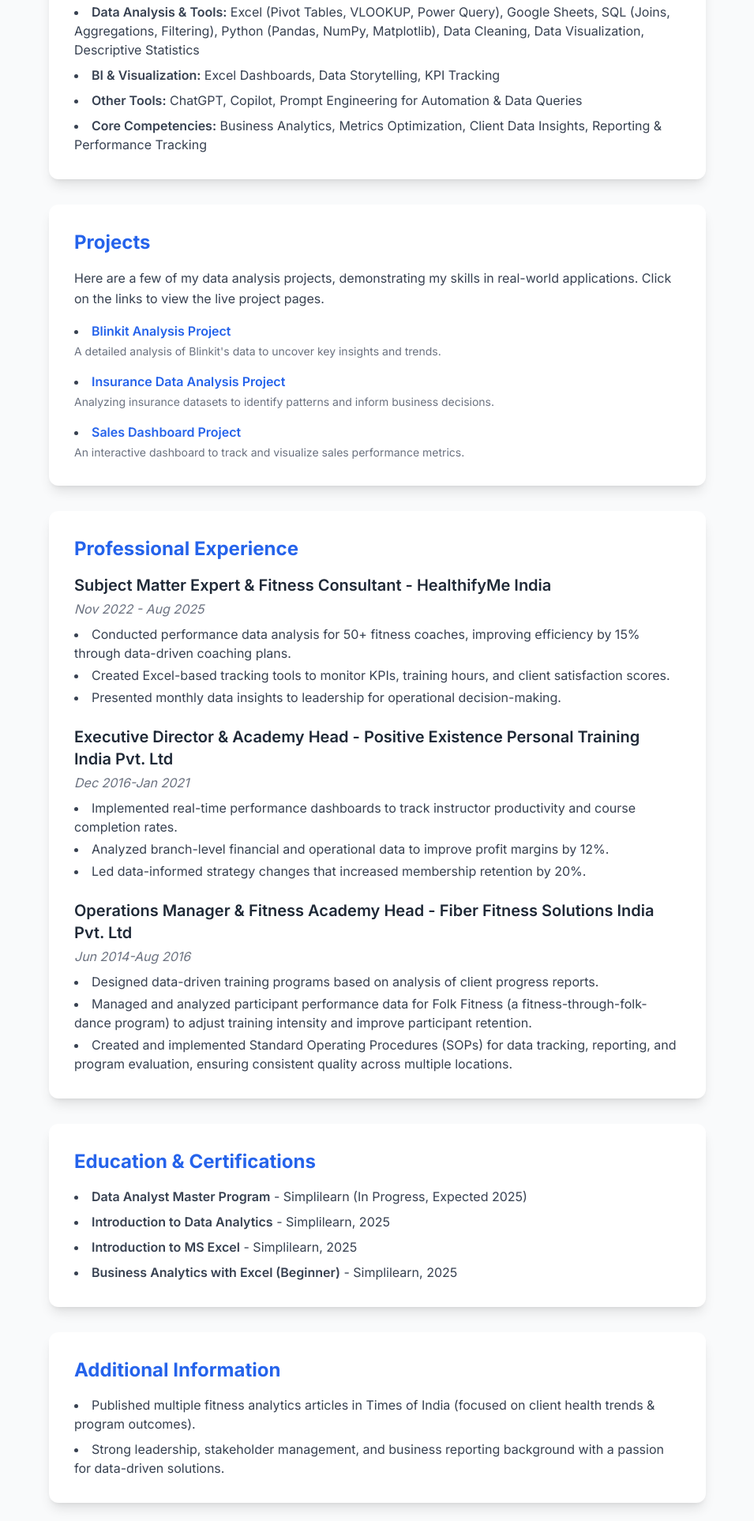
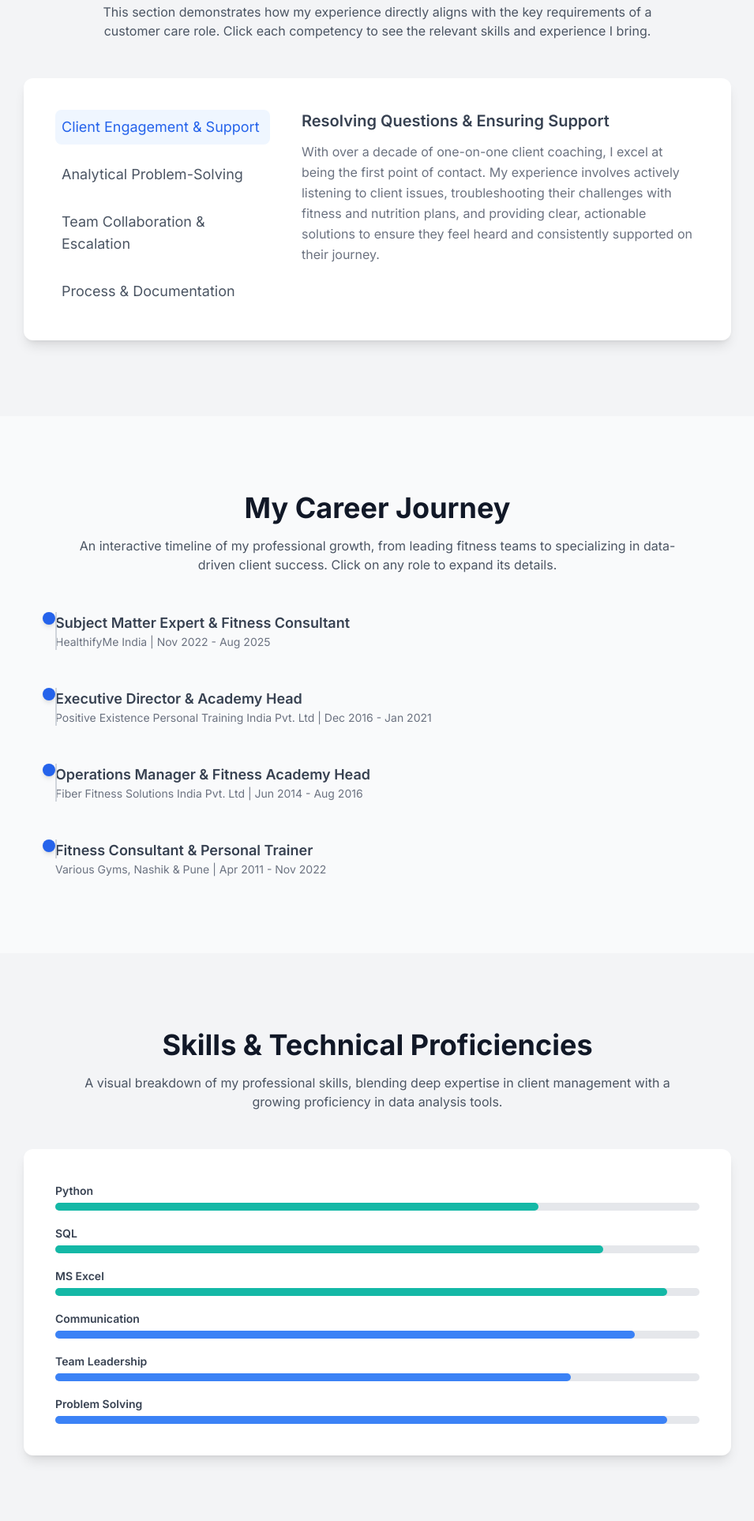
Before and after one commit to rakeshaamalepatil/resume, a plain HTML site: page index.html in a window 1280 px wide. Shown: the part 871-2797 px from the top of the page at 79% size, without its empty margins (162-1117 px from the left). Drawn offline with nearby package versions, Linux system fonts and the light colour scheme.

Commit message:
index.html

```diff
--- a/index.html
+++ b/index.html
@@ -3,165 +3,241 @@
 <head>
     <meta charset="UTF-8">
     <meta name="viewport" content="width=device-width, initial-scale=1.0">
+    <!-- Load Tailwind CSS for easy styling -->
+    <script src="https://cdn.tailwindcss.com"></script>
     <!-- Using a professional-looking font from Google Fonts -->
     <link href="https://fonts.googleapis.com/css2?family=Inter:wght@400;600;700&display=swap" rel="stylesheet">
-    <!-- Load Tailwind CSS for easy styling -->
-    <script src="https://cdn.tailwindcss.com"></script>
-    <title>Rakesh Ashok Aamalepatil - Resume</title>
+    <title>Rakesh A. Aamalepatil - Resume</title>
     <style>
         body {
             font-family: 'Inter', sans-serif;
+            scroll-behavior: smooth;
+        }
+        .timeline-item::before {
+            content: '';
+            position: absolute;
+            left: 0;
+            top: 0;
+            bottom: 0;
+            width: 2px;
+            background-color: #d1d5db; /* A subtle gray line */
+            z-index: 1;
+        }
+        .timeline-item:last-child::before {
+            height: 50%; /* Adjusts the line length for the last item */
         }
     </style>
 </head>
-<body class="bg-gray-50 text-gray-800">
+<body class="bg-gray-100 text-gray-800">
 
-    <!-- Header Section -->
-    <header class="bg-blue-600 text-white py-12 px-4 shadow-lg">
-        <div class="container mx-auto max-w-4xl flex flex-col md:flex-row items-center justify-between">
-            <div class="text-center md:text-left mb-4 md:mb-0">
-                <h1 class="text-3xl md:text-5xl font-bold">Rakesh Ashok Aamalepatil</h1>
-                <p class="text-lg md:text-xl font-light mt-2">Data Analyst in transition</p>
-            </div>
-            <div class="text-sm text-center md:text-right space-y-1">
-                <p>Nashik, Maharashtra</p>
-                <p>+91 81495 11093</p>
-                <a href="mailto:rakesh.aamale.paatil@gmail.com" class="text-white hover:underline">rakesh.aamale.paatil@gmail.com</a>
-                <p>
-                    <a href="https://www.linkedin.com/in/rakeshaamalepatil/" class="text-white hover:underline" target="_blank">LinkedIn</a> |
-                    <a href="https://github.com/rakeshaamalepatil" class="text-white hover:underline" target="_blank">GitHub</a>
-                </p>
+    <!-- Navbar -->
+    <nav class="bg-white sticky top-0 z-50 shadow-md">
+        <div class="container mx-auto px-4 py-4 md:py-6 flex items-center justify-between">
+            <h1 class="text-2xl md:text-3xl font-bold text-gray-900">Rakesh A. Aamalepatil</h1>
+            <div class="hidden md:flex space-x-6 text-gray-600 font-medium">
+                <a href="#overview" class="hover:text-blue-600 transition-colors duration-200">Overview</a>
+                <a href="#competencies" class="hover:text-blue-600 transition-colors duration-200">Core Competencies</a>
+                <a href="#journey" class="hover:text-blue-600 transition-colors duration-200">Career Journey</a>
+                <a href="#skills" class="hover:text-blue-600 transition-colors duration-200">Skills & Tools</a>
+                <a href="#projects" class="hover:text-blue-600 transition-colors duration-200">Projects</a>
             </div>
         </div>
-    </header>
+    </nav>
 
-    <!-- Main Content Sections -->
-    <main class="container mx-auto max-w-4xl p-4 md:p-8 space-y-8">
+    <!-- Overview Section -->
+    <section id="overview" class="bg-white py-16 md:py-24 px-4 text-center">
+        <div class="container mx-auto max-w-4xl">
+            <h2 class="text-3xl md:text-5xl font-bold text-gray-900 mb-4">15+ Years of Client-Centric Excellence</h2>
+            <p class="text-lg md:text-xl text-gray-600">
+                Bridging expert fitness coaching with data-driven analysis to deliver exceptional customer support and engagement.
+            </p>
+            <div class="flex flex-col md:flex-row justify-center items-center mt-12 space-y-6 md:space-y-0 md:space-x-6">
+                <!-- Competency Card 1 -->
+                <div class="bg-white p-6 md:p-8 rounded-xl shadow-lg border border-gray-200 w-full md:w-1/3">
+                    <h3 class="text-xl font-semibold text-gray-700 mb-2">Client Relationship Expert</h3>
+                    <p class="text-gray-500 text-sm">
+                        Mastery in building rapport, understanding needs, and guiding clients to success through empathetic and structured support.
+                    </p>
+                </div>
+                <!-- Competency Card 2 -->
+                <div class="bg-white p-6 md:p-8 rounded-xl shadow-lg border border-gray-200 w-full md:w-1/3">
+                    <h3 class="text-xl font-semibold text-gray-700 mb-2">Analytical Problem-Solver</h3>
+                    <p class="text-gray-500 text-sm">
+                        Utilizes a data-informed approach to analyze issues, track performance, and implement effective improvement strategies.
+                    </p>
+                </div>
+                <!-- Competency Card 3 -->
+                <div class="bg-white p-6 md:p-8 rounded-xl shadow-lg border border-gray-200 w-full md:w-1/3">
+                    <h3 class="text-xl font-semibold text-gray-700 mb-2">Adaptable & Tech-Savvy</h3>
+                    <p class="text-gray-500 text-sm">
+                        Actively transitioning into technology, with hands-on skills in modern data tools and a passion for continuous learning.
+                    </p>
+                </div>
+            </div>
+        </div>
+    </section>
 
-        <!-- Career Summary Section -->
-        <section class="bg-white p-6 md:p-8 rounded-xl shadow-lg">
-            <h2 class="text-2xl font-bold text-blue-600 mb-4">Career Summary</h2>
-            <p class="text-gray-700 leading-relaxed">
-                Data Analyst in transition with 15+ years of experience in performance metrics tracking, business reporting, and data-driven decision-making in the fitness industry. Skilled in Excel, SQL, and Python for data cleaning, analysis, and visualization. Adept at translating raw data into actionable insights to improve KPIs, efficiency, and customer engagement. Currently pursuing a Data Analyst Master Program from Simplilearn to strengthen analytical and visualization expertise.
+    <!-- Core Competencies Section -->
+    <section id="competencies" class="py-16 md:py-24 px-4">
+        <div class="container mx-auto max-w-4xl text-center">
+            <h2 class="text-3xl md:text-4xl font-bold text-gray-900 mb-4">Core Competencies for Customer Care</h2>
+            <p class="text-gray-600 max-w-3xl mx-auto mb-12">
+                This section demonstrates how my experience directly aligns with the key requirements of a customer care role. Click each competency to see the relevant skills and experience I bring.
             </p>
-        </section>
+            <div class="bg-white rounded-xl shadow-lg p-6 md:p-10 flex flex-col md:flex-row space-y-6 md:space-y-0 md:space-x-10">
+                <div class="flex-shrink-0 md:w-1/3 text-left">
+                    <ul class="space-y-4 font-medium text-gray-600 text-lg">
+                        <li class="p-2 rounded-lg text-blue-600 bg-blue-50">Client Engagement & Support</li>
+                        <li class="p-2 rounded-lg hover:bg-gray-100 cursor-pointer transition-colors duration-200">Analytical Problem-Solving</li>
+                        <li class="p-2 rounded-lg hover:bg-gray-100 cursor-pointer transition-colors duration-200">Team Collaboration & Escalation</li>
+                        <li class="p-2 rounded-lg hover:bg-gray-100 cursor-pointer transition-colors duration-200">Process & Documentation</li>
+                    </ul>
+                </div>
+                <div class="flex-1 text-left">
+                    <h3 class="text-xl font-semibold text-gray-700 mb-3">Resolving Questions & Ensuring Support</h3>
+                    <p class="text-gray-500 leading-relaxed">
+                        With over a decade of one-on-one client coaching, I excel at being the first point of contact. My experience involves actively listening to client issues, troubleshooting their challenges with fitness and nutrition plans, and providing clear, actionable solutions to ensure they feel heard and consistently supported on their journey.
+                    </p>
+                </div>
+            </div>
+        </div>
+    </section>
 
-        <!-- Key Achievements Section -->
-        <section class="bg-white p-6 md:p-8 rounded-xl shadow-lg">
-            <h2 class="text-2xl font-bold text-blue-600 mb-4">Key Achievements</h2>
-            <ul class="list-disc list-inside space-y-2 text-gray-700">
-                <li>Successfully turned around the performance of 13 underperforming coaches in the company's Performance Improvement Program within 5 weeks.</li>
-                <li>Improved conversion skills (soft skills + text-based sales), resulting in a retention rate increase to 24% (exceeding the company's 20% benchmark).</li>
-                <li>Boosted Net Promoter Score (NPS) and Net Promoter Unit (NPU) by 45%, reaching 84% overall satisfaction.</li>
-            </ul>
-        </section>
+    <!-- Career Journey Section -->
+    <section id="journey" class="py-16 md:py-24 px-4 bg-gray-50">
+        <div class="container mx-auto max-w-4xl text-center">
+            <h2 class="text-3xl md:text-4xl font-bold text-gray-900 mb-4">My Career Journey</h2>
+            <p class="text-gray-600 max-w-3xl mx-auto mb-12">
+                An interactive timeline of my professional growth, from leading fitness teams to specializing in data-driven client success. Click on any role to expand its details.
+            </p>
+            <div class="relative pl-6 md:pl-10 space-y-12">
+                <!-- Timeline Item 1 -->
+                <div class="relative timeline-item text-left">
+                    <div class="absolute -left-3 md:-left-4 top-0 h-4 w-4 rounded-full bg-blue-600 z-20 shadow-md"></div>
+                    <h3 class="text-lg font-semibold text-gray-700">Subject Matter Expert & Fitness Consultant</h3>
+                    <p class="text-sm text-gray-500">HealthifyMe India | Nov 2022 - Aug 2025</p>
+                </div>
+                <!-- Timeline Item 2 -->
+                <div class="relative timeline-item text-left">
+                    <div class="absolute -left-3 md:-left-4 top-0 h-4 w-4 rounded-full bg-blue-600 z-20 shadow-md"></div>
+                    <h3 class="text-lg font-semibold text-gray-700">Executive Director & Academy Head</h3>
+                    <p class="text-sm text-gray-500">Positive Existence Personal Training India Pvt. Ltd | Dec 2016 - Jan 2021</p>
+                </div>
+                <!-- Timeline Item 3 -->
+                <div class="relative timeline-item text-left">
+                    <div class="absolute -left-3 md:-left-4 top-0 h-4 w-4 rounded-full bg-blue-600 z-20 shadow-md"></div>
+                    <h3 class="text-lg font-semibold text-gray-700">Operations Manager & Fitness Academy Head</h3>
+                    <p class="text-sm text-gray-500">Fiber Fitness Solutions India Pvt. Ltd | Jun 2014 - Aug 2016</p>
+                </div>
+                <!-- Timeline Item 4 (Placeholder) -->
+                <div class="relative timeline-item text-left">
+                    <div class="absolute -left-3 md:-left-4 top-0 h-4 w-4 rounded-full bg-blue-600 z-20 shadow-md"></div>
+                    <h3 class="text-lg font-semibold text-gray-700">Fitness Consultant & Personal Trainer</h3>
+                    <p class="text-sm text-gray-500">Various Gyms, Nashik & Pune | Apr 2011 - Nov 2022</p>
+                </div>
+            </div>
+        </div>
+    </section>
 
-        <!-- Technical Skills Section -->
-        <section class="bg-white p-6 md:p-8 rounded-xl shadow-lg">
-            <h2 class="text-2xl font-bold text-blue-600 mb-4">Technical Skills</h2>
-            <ul class="list-disc list-inside space-y-2 text-gray-700">
-                <li><span class="font-semibold">Data Analysis & Tools:</span> Excel (Pivot Tables, VLOOKUP, Power Query), Google Sheets, SQL (Joins, Aggregations, Filtering), Python (Pandas, NumPy, Matplotlib), Data Cleaning, Data Visualization, Descriptive Statistics</li>
-                <li><span class="font-semibold">BI & Visualization:</span> Excel Dashboards, Data Storytelling, KPI Tracking</li>
-                <li><span class="font-semibold">Other Tools:</span> ChatGPT, Copilot, Prompt Engineering for Automation & Data Queries</li>
-                <li><span class="font-semibold">Core Competencies:</span> Business Analytics, Metrics Optimization, Client Data Insights, Reporting & Performance Tracking</li>
-            </ul>
-        </section>
+    <!-- Skills & Tools Section -->
+    <section id="skills" class="py-16 md:py-24 px-4">
+        <div class="container mx-auto max-w-4xl text-center">
+            <h2 class="text-3xl md:text-4xl font-bold text-gray-900 mb-4">Skills & Technical Proficiencies</h2>
+            <p class="text-gray-600 max-w-3xl mx-auto mb-12">
+                A visual breakdown of my professional skills, blending deep expertise in client management with a growing proficiency in data analysis tools.
+            </p>
+            <div class="bg-white rounded-xl shadow-lg p-6 md:p-10">
+                <div class="flex flex-col space-y-4">
+                    <!-- Skills will be rendered dynamically or with static bars -->
+                    <!-- Hard Skills -->
+                    <div class="text-left">
+                        <span class="text-sm font-semibold text-gray-700">Python</span>
+                        <div class="bg-gray-200 rounded-full h-2.5 mt-1">
+                            <div class="bg-teal-500 h-2.5 rounded-full" style="width: 75%;"></div>
+                        </div>
+                    </div>
+                    <div class="text-left">
+                        <span class="text-sm font-semibold text-gray-700">SQL</span>
+                        <div class="bg-gray-200 rounded-full h-2.5 mt-1">
+                            <div class="bg-teal-500 h-2.5 rounded-full" style="width: 85%;"></div>
+                        </div>
+                    </div>
+                    <div class="text-left">
+                        <span class="text-sm font-semibold text-gray-700">MS Excel</span>
+                        <div class="bg-gray-200 rounded-full h-2.5 mt-1">
+                            <div class="bg-teal-500 h-2.5 rounded-full" style="width: 95%;"></div>
+                        </div>
+                    </div>
+                    <!-- Soft Skills -->
+                    <div class="text-left">
+                        <span class="text-sm font-semibold text-gray-700">Communication</span>
+                        <div class="bg-gray-200 rounded-full h-2.5 mt-1">
+                            <div class="bg-blue-500 h-2.5 rounded-full" style="width: 90%;"></div>
+                        </div>
+                    </div>
+                    <div class="text-left">
+                        <span class="text-sm font-semibold text-gray-700">Team Leadership</span>
+                        <div class="bg-gray-200 rounded-full h-2.5 mt-1">
+                            <div class="bg-blue-500 h-2.5 rounded-full" style="width: 80%;"></div>
+                        </div>
+                    </div>
+                    <div class="text-left">
+                        <span class="text-sm font-semibold text-gray-700">Problem Solving</span>
+                        <div class="bg-gray-200 rounded-full h-2.5 mt-1">
+                            <div class="bg-blue-500 h-2.5 rounded-full" style="width: 95%;"></div>
+                        </div>
+                    </div>
+                </div>
+            </div>
+        </div>
+    </section>
 
-        <!-- NEW Projects Section -->
-        <section class="bg-white p-6 md:p-8 rounded-xl shadow-lg">
-            <h2 class="text-2xl font-bold text-blue-600 mb-4">Projects</h2>
-            <p class="text-gray-700 leading-relaxed mb-4">
+    <!-- Projects Section -->
+    <section id="projects" class="py-16 md:py-24 px-4 bg-gray-50">
+        <div class="container mx-auto max-w-4xl text-center">
+            <h2 class="text-3xl md:text-4xl font-bold text-gray-900 mb-4">Projects</h2>
+            <p class="text-gray-600 max-w-3xl mx-auto mb-12">
                 Here are a few of my data analysis projects, demonstrating my skills in real-world applications. Click on the links to view the live project pages.
             </p>
-            <ul class="list-disc list-inside space-y-4 text-gray-700">
-                <li>
-                    <a href="https://rakeshaamalepatil.github.io/Blinkit-Analysis-Project/" class="text-blue-600 hover:text-blue-800 font-semibold transition-colors duration-200" target="_blank">
-                        Blinkit Analysis Project
-                    </a>
-                    <p class="text-sm text-gray-500 mt-1">
-                        A detailed analysis of Blinkit's data to uncover key insights and trends.
+            <div class="grid grid-cols-1 md:grid-cols-2 lg:grid-cols-3 gap-6">
+                <!-- Project Card 1 -->
+                <a href="https://rakeshaamalepatil.github.io/Blinkit-Analysis-Project/" class="bg-white p-6 rounded-xl shadow-lg border border-gray-200 hover:shadow-xl transition-shadow duration-200 block text-left" target="_blank">
+                    <h3 class="text-xl font-semibold text-blue-600 mb-2">Blinkit Analysis Project</h3>
+                    <p class="text-gray-500 text-sm">
+                        A detailed analysis of Blinkit's data to uncover key insights and trends, using Python and data visualization tools.
                     </p>
-                </li>
-                <li>
-                    <a href="https://rakeshaamalepatil.github.io/Insurance_Data_Analysis_Project/" class="text-blue-600 hover:text-blue-800 font-semibold transition-colors duration-200" target="_blank">
-                        Insurance Data Analysis Project
-                    </a>
-                    <p class="text-sm text-gray-500 mt-1">
-                        Analyzing insurance datasets to identify patterns and inform business decisions.
+                </a>
+                <!-- Project Card 2 -->
+                <a href="https://rakeshaamalepatil.github.io/Insurance_Data_Analysis_Project/" class="bg-white p-6 rounded-xl shadow-lg border border-gray-200 hover:shadow-xl transition-shadow duration-200 block text-left" target="_blank">
+                    <h3 class="text-xl font-semibold text-blue-600 mb-2">Insurance Data Analysis Project</h3>
+                    <p class="text-gray-500 text-sm">
+                        Analyzing insurance datasets to identify patterns and inform business decisions, showcasing skills in data cleaning and SQL.
                     </p>
-                </li>
-                <li>
-                    <a href="https://rakeshaamalepatil.github.io/sales-dashboard/" class="text-blue-600 hover:text-blue-800 font-semibold transition-colors duration-200" target="_blank">
-                        Sales Dashboard Project
-                    </a>
-                    <p class="text-sm text-gray-500 mt-1">
-                        An interactive dashboard to track and visualize sales performance metrics.
+                </a>
+                <!-- Project Card 3 -->
+                <a href="https://rakeshaamalepatil.github.io/sales-dashboard/" class="bg-white p-6 rounded-xl shadow-lg border border-gray-200 hover:shadow-xl transition-shadow duration-200 block text-left" target="_blank">
+                    <h3 class="text-xl font-semibold text-blue-600 mb-2">Sales Dashboard Project</h3>
+                    <p class="text-gray-500 text-sm">
+                        An interactive dashboard to track and visualize sales performance metrics, demonstrating proficiency in Excel and data storytelling.
                     </p>
-                </li>
-            </ul>
-        </section>
+                </a>
+            </div>
+        </div>
+    </section>
 
-        <!-- Professional Experience Section -->
-        <section class="bg-white p-6 md:p-8 rounded-xl shadow-lg">
-            <h2 class="text-2xl font-bold text-blue-600 mb-4">Professional Experience</h2>
-            <div class="space-y-6">
-                <!-- Role 1 -->
-                <div>
-                    <h3 class="text-xl font-semibold">Subject Matter Expert & Fitness Consultant - HealthifyMe India</h3>
-                    <p class="text-gray-500 italic mt-1">Nov 2022 - Aug 2025</p>
-                    <ul class="list-disc list-inside mt-2 space-y-1 text-gray-700">
-                        <li>Conducted performance data analysis for 50+ fitness coaches, improving efficiency by 15% through data-driven coaching plans.</li>
-                        <li>Created Excel-based tracking tools to monitor KPIs, training hours, and client satisfaction scores.</li>
-                        <li>Presented monthly data insights to leadership for operational decision-making.</li>
-                    </ul>
-                </div>
-                <!-- Role 2 -->
-                <div>
-                    <h3 class="text-xl font-semibold">Executive Director & Academy Head - Positive Existence Personal Training India Pvt. Ltd</h3>
-                    <p class="text-gray-500 italic mt-1">Dec 2016-Jan 2021</p>
-                    <ul class="list-disc list-inside mt-2 space-y-1 text-gray-700">
-                        <li>Implemented real-time performance dashboards to track instructor productivity and course completion rates.</li>
-                        <li>Analyzed branch-level financial and operational data to improve profit margins by 12%.</li>
-                        <li>Led data-informed strategy changes that increased membership retention by 20%.</li>
-                    </ul>
-                </div>
-                <!-- Role 3 -->
-                <div>
-                    <h3 class="text-xl font-semibold">Operations Manager & Fitness Academy Head - Fiber Fitness Solutions India Pvt. Ltd</h3>
-                    <p class="text-gray-500 italic mt-1">Jun 2014-Aug 2016</p>
-                    <ul class="list-disc list-inside mt-2 space-y-1 text-gray-700">
-                        <li>Designed data-driven training programs based on analysis of client progress reports.</li>
-                        <li>Managed and analyzed participant performance data for Folk Fitness (a fitness-through-folk-dance program) to adjust training intensity and improve participant retention.</li>
-                        <li>Created and implemented Standard Operating Procedures (SOPs) for data tracking, reporting, and program evaluation, ensuring consistent quality across multiple locations.</li>
-                    </ul>
-                </div>
+    <!-- Contact & Footer Section -->
+    <footer class="bg-gray-900 text-white py-16 px-4 text-center">
+        <div class="container mx-auto">
+            <h2 class="text-3xl font-bold mb-4">Ready to Connect</h2>
+            <p class="text-lg text-gray-400 mb-6">
+                I am eager to bring my unique blend of skills to the next great opportunity.
+            </p>
+            <div class="space-y-2 text-sm md:text-base">
+                <p>Email: <a href="mailto:rakesh.aamale.paatil@gmail.com" class="text-blue-400 hover:underline">rakesh.aamale.paatil@gmail.com</a></p>
+                <p>Phone: +91 81495 11093</p>
             </div>
-        </section>
-
-        <!-- Education & Certifications Section -->
-        <section class="bg-white p-6 md:p-8 rounded-xl shadow-lg">
-            <h2 class="text-2xl font-bold text-blue-600 mb-4">Education & Certifications</h2>
-            <ul class="list-disc list-inside space-y-2 text-gray-700">
-                <li><span class="font-semibold">Data Analyst Master Program</span> - Simplilearn (In Progress, Expected 2025)</li>
-                <li><span class="font-semibold">Introduction to Data Analytics</span> - Simplilearn, 2025</li>
-                <li><span class="font-semibold">Introduction to MS Excel</span> - Simplilearn, 2025</li>
-                <li><span class="font-semibold">Business Analytics with Excel (Beginner)</span> - Simplilearn, 2025</li>
-            </ul>
-        </section>
-
-        <!-- Additional Information Section -->
-        <section class="bg-white p-6 md:p-8 rounded-xl shadow-lg">
-            <h2 class="text-2xl font-bold text-blue-600 mb-4">Additional Information</h2>
-            <ul class="list-disc list-inside space-y-2 text-gray-700">
-                <li>Published multiple fitness analytics articles in Times of India (focused on client health trends & program outcomes).</li>
-                <li>Strong leadership, stakeholder management, and business reporting background with a passion for data-driven solutions.</li>
-            </ul>
-        </section>
-    </main>
-
-    <!-- Footer -->
-    <footer class="bg-blue-600 text-white text-center py-4 mt-8">
-        <p>&copy; 2025 Rakesh Ashok Aamalepatil. All rights reserved.</p>
+            <p class="mt-8 text-xs text-gray-500">&copy; 2025 Rakesh A. Aamalepatil. All Rights Reserved.</p>
+        </div>
     </footer>
 
 </body>
```
